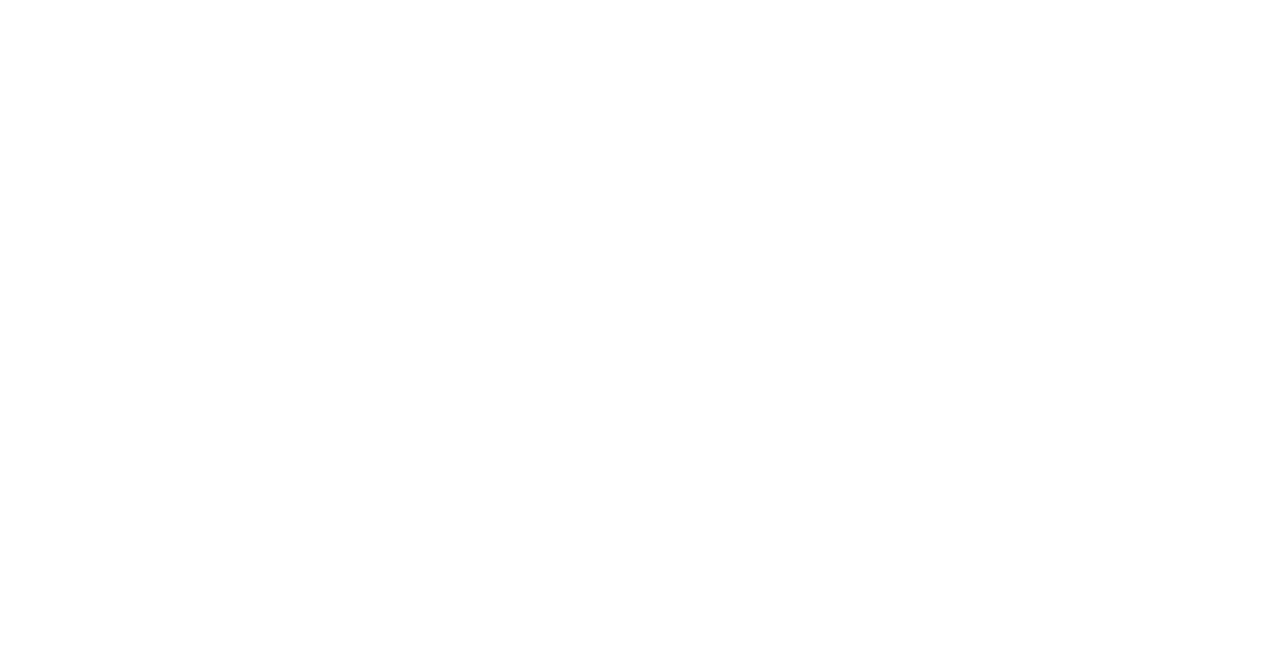
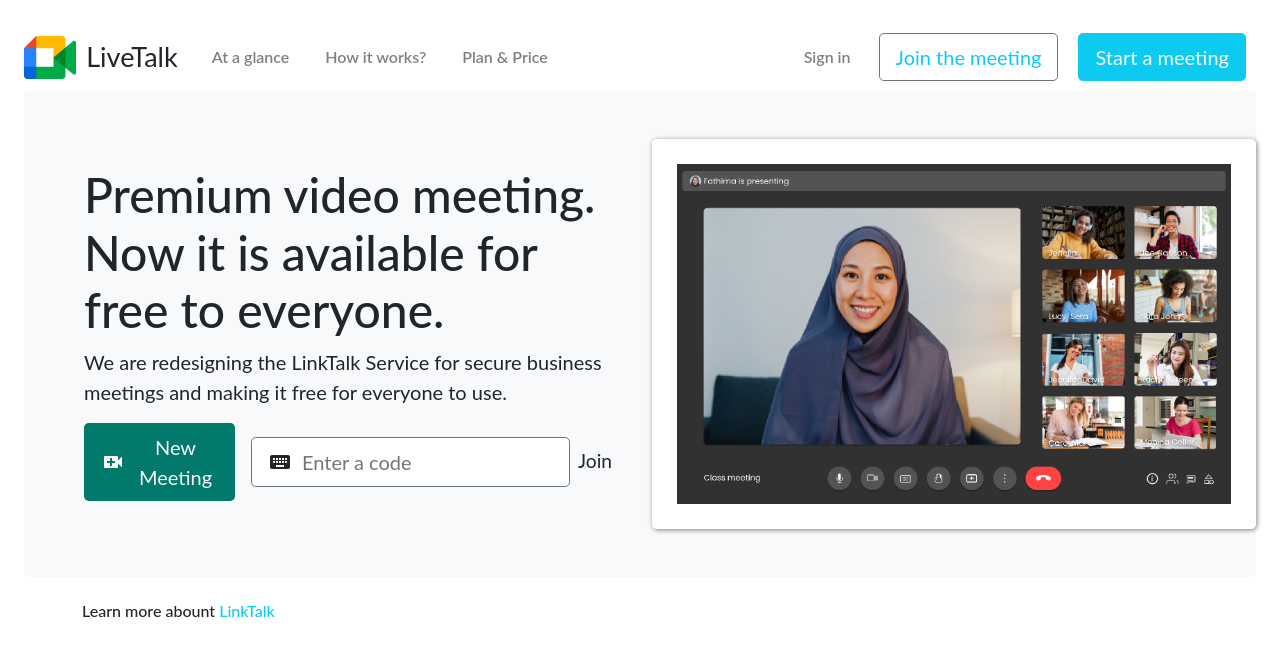
Before and after one commit to TheKhaliqAnsari/LinkTalk, a website: page action.html in a window 1280 px wide. Drawn offline with nearby package versions, Linux system fonts and the light colour scheme.

Commit message:
Completed the landing page ui, created responsice nav bar and hero section.

```diff
--- a/action.html
+++ b/action.html
@@ -11,17 +11,99 @@
     />
     <link
       rel="stylesheet"
-      href="https://fonts.googleapis.com/icon?family=Material+icons"
+      href="https://fonts.googleapis.com/icon?family=Material+Icons"
     />
-    <link rel="stylesheet" href="/public/assets/css/style.css">
+    <link rel="stylesheet" href="/public/assets/css/style.css" />
     <title>Create and Join meeting</title>
   </head>
-  <body>
+  <body style="padding: 1.5rem;">
+    <nav class="navbar navbar-expand-lg sticky-top">
+      <img
+        src="./public/assets/images/logo.png"
+        alt="Website Logo"
+        class="logo"
+      />
+      <a href="#" class="navbar-brand text-dark">LiveTalk</a>
+      <div class="collapse navbar-collapse">
+        <ul class="navbar-nav mr-auto">
+          <li class="nav-item">
+            <a href="#" class="nav-link">At a glance</a>
+          </li>
+          <li class="nav-item">
+            <a href="#" class="nav-link">How it works?</a>
+          </li>
+          <li class="nav-item">
+            <a href="#" class="nav-link">Plan & Price</a>
+          </li>
+        </ul>
 
-    <nav class="navbar navbar-expand-md fixed-top">
-
+        <ul class="navbar-nav ms-auto">
+          <li class="nav-item sign-in display-center">
+            <a href="#" class="nav-link">Sign in</a>
+          </li>
+          <li class="nav-item">
+            <button
+              class="btn btn-outline-secondary btn-lg text-info font-weight-bold"
+            >
+              Join the meeting
+            </button>
+          </li>
+          <li class="nav-item">
+            <button class="btn btn-lg btn-info text-light font-weight-bold">
+              Start a meeting
+            </button>
+          </li>
+        </ul>
+      </div>
     </nav>
 
+    <main>
+      <div
+        class="bg-light p-5 mb-4 rounded-3 d-flex align-items-center justify-content-between"
+      >
+        <div class="container w-50 me-3">
+          <h1 style="font-size: 3rem">
+            Premium video meeting. Now it is available for free to everyone.
+          </h1>
+          <p style="font-size: 20px">
+            We are redesigning the LinkTalk Service for secure business meetings
+            and making it free for everyone to use.
+          </p>
+          <ul class="display-center justify-content-start">
+            <li>
+              <button
+                class="btn btn-lg text-light font-weight-bold display-center me-2"
+                style="background-color: #01796b"
+              >
+                <span class="material-icons me-2">video_call</span>New Meeting
+              </button>
+            </li>
+            <li>
+              <button
+                class="btn btn-lg btn-outline-secondary text-dark font-weight-bold display-center ms-2"
+                style="background-color: #ffffff"
+              >
+                <span class="material-icons me-2">keyboard</span
+                ><input
+                  type="text"
+                  placeholder="Enter a code"
+                  style="border: none"
+                />
+              </button>
+            </li>
+            <li class="text-dark ps-2 font-weight-bold cursor-pointer">Join</li>
+          </ul>
+        </div>
+        <div class="container w-50 ">
+          <img
+            src="./public/assets/images/signin-image.png"
+            alt=""
+            class="signin-image"
+          />
+        </div>
+      </div>
+    </main>
+    <footer class="container"><h6>Learn more abount <span class="learn-more text-info">LinkTalk</span></h6></footer>
     <script
       src="https://cdn.jsdelivr.net/npm/bootstrap@5.0.2/dist/js/bootstrap.bundle.min.js"
       integrity="sha384-MrcW6ZMFYlzcLA8Nl+NtUVF0sA7MsXsP1UyJoMp4YLEuNSfAP+JcXn/tWtIaxVXM"
--- a/public/assets/css/style.css
+++ b/public/assets/css/style.css
@@ -0,0 +1,52 @@
+body{
+    font-family: robot, lato !important;
+    font-size:  larger;
+}
+
+ul{
+    list-style: none;
+    margin: 0;
+    padding: 0;
+}
+
+.logo{
+    height: 43px;
+}
+
+.navbar-brand{
+    font-size: 27px;
+    padding-left: 10px;
+    font-family: 'Lato';
+}
+
+.nav-item a{
+    color: gray !important;
+    font-size: 16px;
+    padding: 0 10px;
+    font-weight: 600;
+}
+
+.display-center{
+    display: flex;
+    justify-content: center;
+    align-items: center;
+}
+
+li.nav-item{
+    padding: 0 10px;
+}
+
+.signin-image{
+    height: 390px;
+    border: 25px solid white;
+    border-radius: 5px;
+    box-shadow: 1px 1px 5px grey;
+}
+
+textarea:focus, input:focus{
+    outline: none !important;
+}
+
+.cursor-pointer{
+    cursor: pointer;
+}
```
Also changed, not shown: public/assets/images/logo.png (added), public/assets/images/signin-image.png (added).
